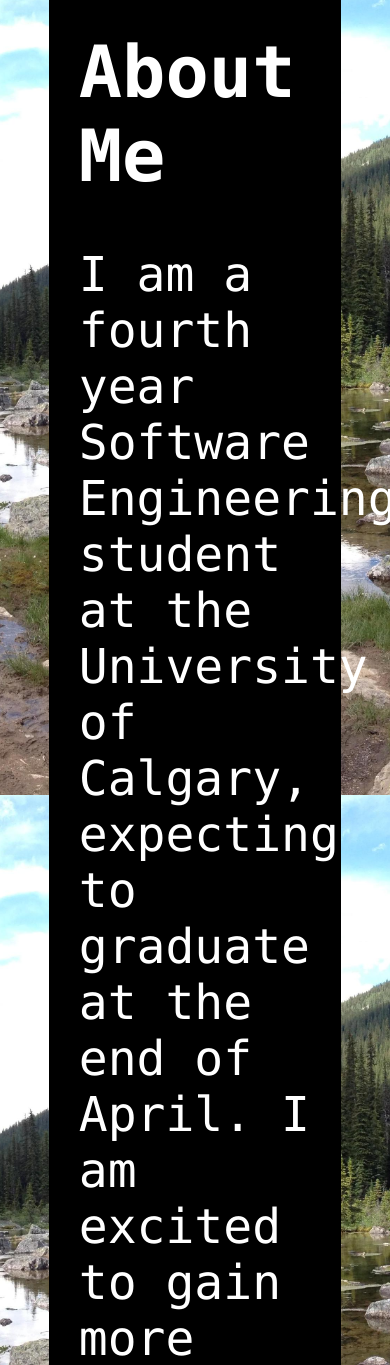
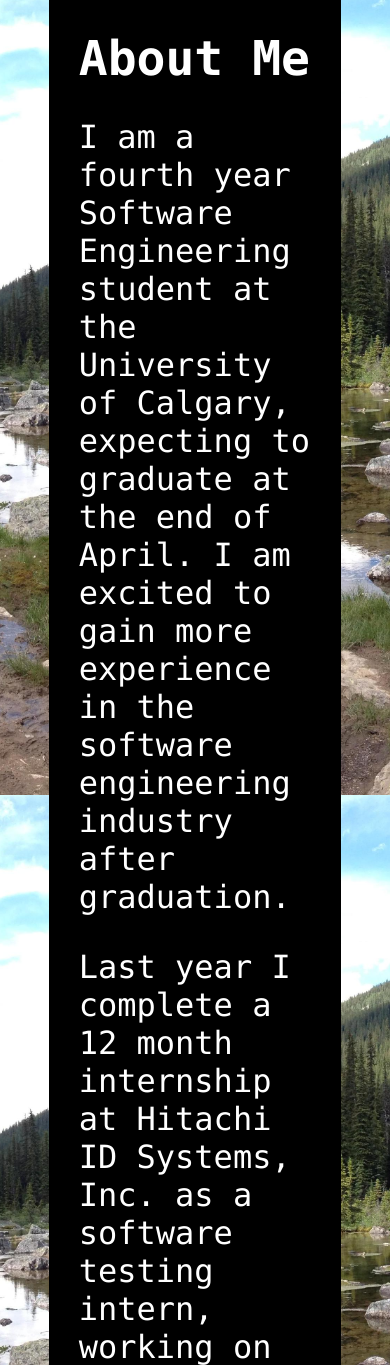
Before and after one commit to athenaie/me, a PHP site: page /about.html in a window 390 px wide; the page is wider, and only the part inside the window is pictured. Shown: the part 49-1414 px from the top of that part. Run offline with PHP 8.4, Linux system fonts and the light colour scheme.

Commit message:
Set fixed font size for portrait mobile.

```diff
--- a/style.css
+++ b/style.css
@@ -154,7 +154,7 @@
 @media only screen and (max-device-width: 1000px) and (orientation: portrait) {
   #main {
     width: 75vw;
-    font-size: 3em;
+    font-size: 24pt;
     margin-bottom: 12.5vw;
   }
 
```
